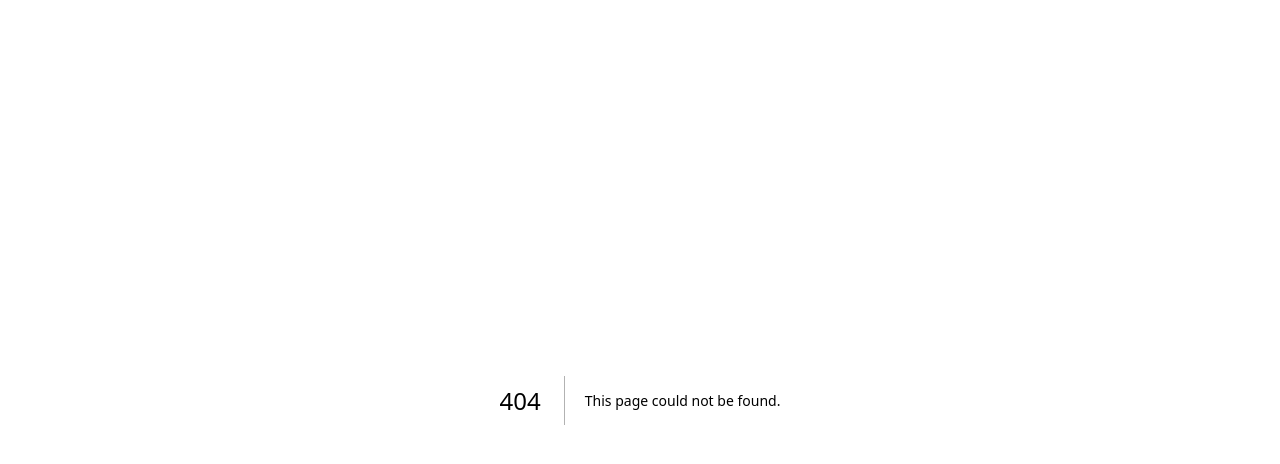
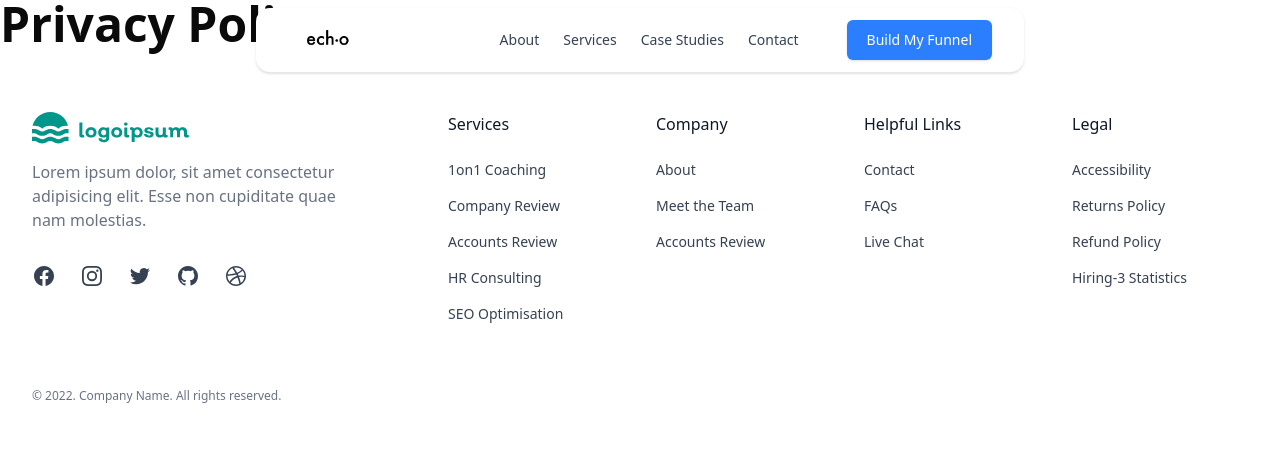
Before and after one commit to AndrewKalGit/echoweb-landing-2025, a Next.js app: page /privacy in a window 1280 px wide. Before the commit this address had no page. Shown: the top 464 px of the page. Built offline with nearby package versions, Linux system fonts and the light colour scheme.

Commit message:
MVP banner and service section

```diff
--- a/src/app/landing-components/banner-landing.tsx
+++ b/src/app/landing-components/banner-landing.tsx
@@ -24,10 +24,10 @@ const Bannerlanding = () => {
 		<section className='bg-gradient-to-br pt-4 bg-gray-300 via-white to-blue-50 lg:grid lg:place-content-center'>
 			<div className='bg-[url(/bannerbg.png)] bg-no-repeat bg-size-[820px] bg-right mx-auto min-h-[75vh] px-4 py-28 sm:px-32 sm:py-32'>
 				<div className='mx-auto text-center bg-white p-10 py-20 rounded-lg shadow-lg max-w-2xl'>
-					<h1 className='text-4xl sm:text-6xl font-bold text-gray-900 xl:text-7xl'>
+					<h1 className='text-3xl sm:text-4xl font-bold text-gray-900 xl:text-5xl'>
 						More <strong className='text-blue-500'>{buzzWord[0]}</strong>
 					</h1>
-					<h2 className='text-3xl sm:text-5xl font-bold text-gray-700 xl:text-6xl'>
+					<h2 className='text-3xl sm:text-4xl font-bold text-gray-700 xl:text-5xl'>
 						Less Stress
 					</h2>
 					<p className='mt-4 text-pretty text-gray-700 text-lg/relaxed xl:text-2xl/relaxed'>
--- /dev/null
+++ b/src/app/privacy/page.tsx
@@ -0,0 +1,15 @@
+import Footer from '../landing-components/footer';
+import Header from '../landing-components/header';
+
+const page = () => {
+	return (
+		<div>
+			<Header></Header>
+			<h1 className='text-5xl font-semibold'>Privacy Policy</h1>
+			<p></p>
+			<Footer></Footer>
+		</div>
+	);
+};
+
+export default page;
--- /dev/null
+++ b/src/app/terms/page.tsx
@@ -0,0 +1,15 @@
+import Footer from '../landing-components/footer';
+import Header from '../landing-components/header';
+
+const page = () => {
+	return (
+		<div>
+			<Header></Header>
+			<h1 className='text-5xl font-semibold'>Terms and Conditions</h1>
+			<p></p>
+			<Footer></Footer>
+		</div>
+	);
+};
+
+export default page;
```
